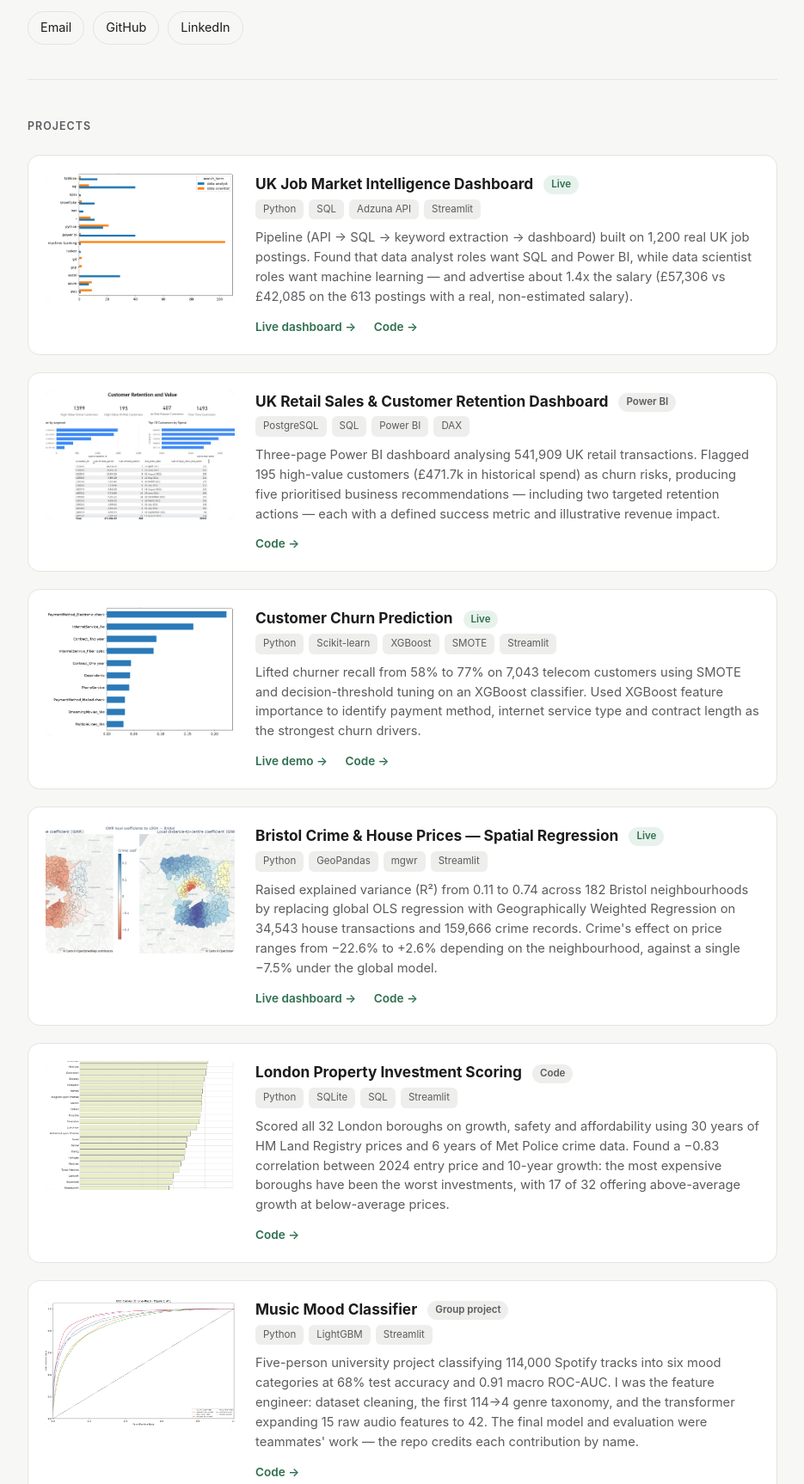
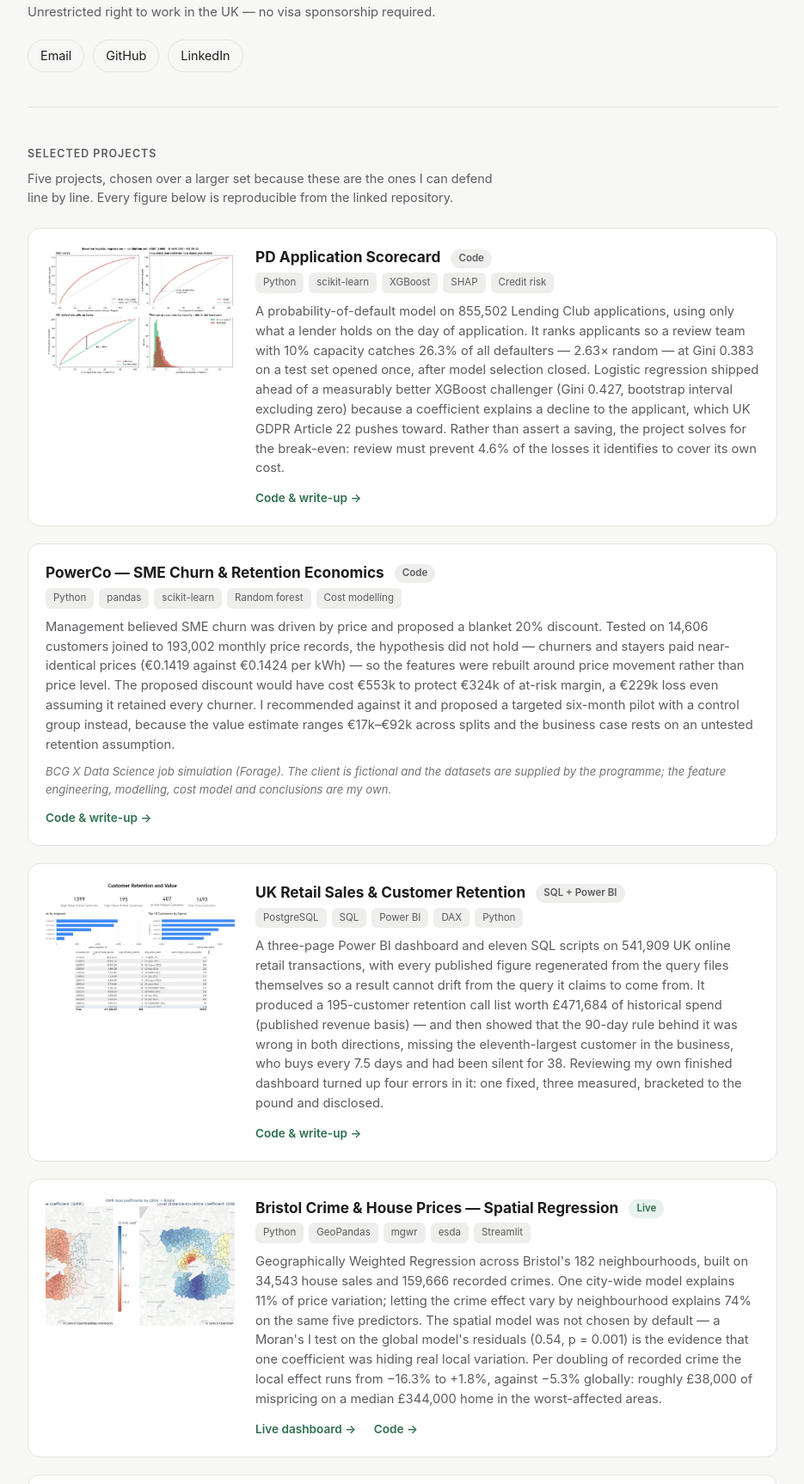
Before and after one commit to layaung-linnlett/layaung-linnlett.github.io, a plain HTML site: page index.html in a window 1280 px wide. Shown: the part 241-1967 px from the top of the page at 86% size, without its empty margins (172-1107 px from the left). Drawn offline with Linux system fonts and the light colour scheme.

Commit message:
Focus portfolio on five strongest projects
Replace seven-project list with PD scorecard, PowerCo churn economics,
UK retail retention, Bristol GWR and UK job market intelligence.
Add right-to-work line, state revenue basis on the retail figure.

Co-Authored-By: Claude Opus 5.5 <noreply@anthropic.com>

```diff
--- a/index.html
+++ b/index.html
@@ -4,6 +4,7 @@
 <meta charset="UTF-8">
 <meta name="viewport" content="width=device-width, initial-scale=1.0">
 <title>La Yaung Linn Lett — Data Science &amp; AI Portfolio</title>
+<meta name="description" content="Data Science &amp; AI graduate (First Class, UWE Bristol). Five end-to-end projects in credit risk, commercial analytics, SQL/Power BI and spatial statistics.">
 <style>
   :root{
     --bg:#f7f7f5; --surface:#ffffff; --text:#1c1c1e; --muted:#5c5c60;
@@ -27,7 +28,8 @@
   .wrap{max-width:920px; margin:0 auto; padding:0 24px;}
   header.hero{padding:72px 0 40px; border-bottom:1px solid var(--border);}
   header.hero h1{font-size:2.1rem; margin:0 0 6px; letter-spacing:-0.01em;}
-  header.hero p.tagline{color:var(--muted); font-size:1.05rem; margin:0 0 20px; max-width:60ch;}
+  header.hero p.tagline{color:var(--muted); font-size:1.05rem; margin:0 0 10px; max-width:62ch;}
+  header.hero p.rtw{color:var(--muted); font-size:0.92rem; margin:0 0 20px; max-width:62ch;}
   .links{display:flex; flex-wrap:wrap; gap:10px;}
   .links a{
     color:var(--text); text-decoration:none; font-size:0.9rem; padding:7px 14px;
@@ -39,20 +41,23 @@
   section + section{border-top:1px solid var(--border);}
   h2.section-title{
     font-size:0.78rem; text-transform:uppercase; letter-spacing:.08em; color:var(--muted);
-    margin:0 0 24px; font-weight:600;
+    margin:0 0 8px; font-weight:600;
   }
+  p.section-note{color:var(--muted); font-size:0.9rem; margin:0 0 24px; max-width:62ch;}
 
   .project{
     display:grid; grid-template-columns:220px 1fr; gap:24px;
     background:var(--surface); border:1px solid var(--border); border-radius:14px;
     padding:20px; margin-bottom:20px;
   }
+  .project.no-image{grid-template-columns:1fr;}
   .project img{width:100%; height:150px; object-fit:cover; border-radius:8px; display:block; background:var(--tag-bg);}
   .project-body h3{margin:0 0 4px; font-size:1.08rem;}
   .project-status{display:inline-block; font-size:0.72rem; padding:2px 9px; border-radius:999px; margin-left:8px; vertical-align:middle; font-weight:600;}
   .status-live{background:var(--accent-soft); color:var(--accent);}
   .status-code{background:var(--tag-bg); color:var(--muted);}
   .project-body p.desc{color:var(--muted); font-size:0.92rem; margin:6px 0 10px;}
+  .project-body p.note{color:var(--muted); font-size:0.82rem; margin:0 0 10px; font-style:italic; opacity:.85;}
   .tags{display:flex; flex-wrap:wrap; gap:6px; margin-bottom:10px;}
   .tags span{background:var(--tag-bg); color:var(--muted); font-size:0.72rem; padding:3px 9px; border-radius:6px;}
   .project-links a{
@@ -78,7 +83,8 @@
 <div class="wrap">
   <header class="hero">
     <h1>La Yaung Linn Lett</h1>
-    <p class="tagline">BSc (Hons) Data Science &amp; AI graduate (First Class), UWE Bristol. Seven end-to-end projects across SQL/Power&nbsp;BI dashboards, machine learning and geospatial analysis — seeking 2026 graduate roles in data analytics or data science.</p>
+    <p class="tagline">BSc (Hons) Data Science &amp; AI, First Class — UWE Bristol. Based in London. Five end-to-end projects across credit risk modelling, commercial analytics, SQL and Power&nbsp;BI, and spatial statistics — looking for full-time data science and analytics roles.</p>
+    <p class="rtw">Unrestricted right to work in the UK — no visa sponsorship required.</p>
     <div class="links">
       <a href="mailto:layaunglinnlett1@gmail.com">Email</a>
       <a href="https://github.com/layaung-linnlett" target="_blank" rel="noopener">GitHub</a>
@@ -87,52 +93,51 @@
   </header>
 
   <section id="projects">
-    <h2 class="section-title">Projects</h2>
+    <h2 class="section-title">Selected projects</h2>
+    <p class="section-note">Five projects, chosen over a larger set because these are the ones I can defend line by line. Every figure below is reproducible from the linked repository.</p>
 
     <div class="project">
-      <img src="assets/job-market.png" alt="Skill demand chart from the UK Job Market Intelligence Dashboard">
+      <img src="assets/pd-scorecard.png" alt="ROC curve, catch-rate curve, KS separation and score distributions for the PD application scorecard">
       <div class="project-body">
-        <h3>UK Job Market Intelligence Dashboard <span class="project-status status-live">Live</span></h3>
-        <div class="tags"><span>Python</span><span>SQL</span><span>Adzuna API</span><span>Streamlit</span></div>
-        <p class="desc">Pipeline (API → SQL → keyword extraction → dashboard) built on 1,200 real UK job postings. Found that data analyst roles want SQL and Power BI, while data scientist roles want machine learning — and advertise about 1.4x the salary (£57,306 vs £42,085 on the 613 postings with a real, non-estimated salary).</p>
+        <h3>PD Application Scorecard <span class="project-status status-code">Code</span></h3>
+        <div class="tags"><span>Python</span><span>scikit-learn</span><span>XGBoost</span><span>SHAP</span><span>Credit risk</span></div>
+        <p class="desc">A probability-of-default model on 855,502 Lending Club applications, using only what a lender holds on the day of application. It ranks applicants so a review team with 10% capacity catches 26.3% of all defaulters — 2.63&times; random — at Gini 0.383 on a test set opened once, after model selection closed. Logistic regression shipped ahead of a measurably better XGBoost challenger (Gini 0.427, bootstrap interval excluding zero) because a coefficient explains a decline to the applicant, which UK GDPR Article 22 pushes toward. Rather than assert a saving, the project solves for the break-even: review must prevent 4.6% of the losses it identifies to cover its own cost.</p>
         <div class="project-links">
-          <a href="https://uk-job-market-intelligence.streamlit.app" target="_blank" rel="noopener">Live dashboard →</a>
-          <a href="https://github.com/layaung-linnlett/uk-job-market-intelligence" target="_blank" rel="noopener">Code →</a>
+          <a href="https://github.com/layaung-linnlett/pd-model-application-scorecard" target="_blank" rel="noopener">Code &amp; write-up →</a>
+        </div>
+      </div>
+    </div>
+
+    <div class="project no-image">
+      <div class="project-body">
+        <h3>PowerCo — SME Churn &amp; Retention Economics <span class="project-status status-code">Code</span></h3>
+        <div class="tags"><span>Python</span><span>pandas</span><span>scikit-learn</span><span>Random forest</span><span>Cost modelling</span></div>
+        <p class="desc">Management believed SME churn was driven by price and proposed a blanket 20% discount. Tested on 14,606 customers joined to 193,002 monthly price records, the hypothesis did not hold — churners and stayers paid near-identical prices (&euro;0.1419 against &euro;0.1424 per kWh) — so the features were rebuilt around price movement rather than price level. The proposed discount would have cost &euro;553k to protect &euro;324k of at-risk margin, a &euro;229k loss even assuming it retained every churner. I recommended against it and proposed a targeted six-month pilot with a control group instead, because the value estimate ranges &euro;17k–&euro;92k across splits and the business case rests on an untested retention assumption.</p>
+        <p class="note">BCG X Data Science job simulation (Forage). The client is fictional and the datasets are supplied by the programme; the feature engineering, modelling, cost model and conclusions are my own.</p>
+        <div class="project-links">
+          <a href="https://github.com/layaung-linnlett/powerco-churn-analysis" target="_blank" rel="noopener">Code &amp; write-up →</a>
         </div>
       </div>
     </div>
 
     <div class="project">
-      <img src="assets/retail.jpg" alt="Customer retention page from the UK Retail Sales dashboard">
+      <img src="assets/retail.jpg" alt="Customer retention and value page from the UK online retail Power BI dashboard">
       <div class="project-body">
-        <h3>UK Retail Sales &amp; Customer Retention Dashboard <span class="project-status status-code">Power BI</span></h3>
-        <div class="tags"><span>PostgreSQL</span><span>SQL</span><span>Power BI</span><span>DAX</span></div>
-        <p class="desc">Three-page Power BI dashboard analysing 541,909 UK retail transactions. Flagged 195 high-value customers (£471.7k in historical spend) as churn risks, producing five prioritised business recommendations — including two targeted retention actions — each with a defined success metric and illustrative revenue impact.</p>
+        <h3>UK Retail Sales &amp; Customer Retention <span class="project-status status-code">SQL + Power BI</span></h3>
+        <div class="tags"><span>PostgreSQL</span><span>SQL</span><span>Power BI</span><span>DAX</span><span>Python</span></div>
+        <p class="desc">A three-page Power BI dashboard and eleven SQL scripts on 541,909 UK online retail transactions, with every published figure regenerated from the query files themselves so a result cannot drift from the query it claims to come from. It produced a 195-customer retention call list worth &pound;471,684 of historical spend (published revenue basis) — and then showed that the 90-day rule behind it was wrong in both directions, missing the eleventh-largest customer in the business, who buys every 7.5 days and had been silent for 38. Reviewing my own finished dashboard turned up four errors in it: one fixed, three measured, bracketed to the pound and disclosed.</p>
         <div class="project-links">
-          <a href="https://github.com/layaung-linnlett/retail-sales-performance-dashboard" target="_blank" rel="noopener">Code →</a>
+          <a href="https://github.com/layaung-linnlett/UK-Online-Retail-Sales-and-Customer-Retention-Dashboard" target="_blank" rel="noopener">Code &amp; write-up →</a>
         </div>
       </div>
     </div>
 
     <div class="project">
-      <img src="assets/churn.png" alt="XGBoost feature importance chart from the Customer Churn Prediction project">
-      <div class="project-body">
-        <h3>Customer Churn Prediction <span class="project-status status-live">Live</span></h3>
-        <div class="tags"><span>Python</span><span>Scikit-learn</span><span>XGBoost</span><span>SMOTE</span><span>Streamlit</span></div>
-        <p class="desc">Lifted churner recall from 58% to 77% on 7,043 telecom customers using SMOTE and decision-threshold tuning on an XGBoost classifier. Used XGBoost feature importance to identify payment method, internet service type and contract length as the strongest churn drivers.</p>
-        <div class="project-links">
-          <a href="https://customer-churn-predictor-telecom.streamlit.app" target="_blank" rel="noopener">Live demo →</a>
-          <a href="https://github.com/layaung-linnlett/customer_churn_prediction" target="_blank" rel="noopener">Code →</a>
-        </div>
-      </div>
-    </div>
-
-    <div class="project">
-      <img src="assets/bristol.png" alt="Geographically weighted regression coefficient map of Bristol">
+      <img src="assets/bristol.png" alt="Map of Bristol showing the local crime coefficient for each of 182 neighbourhoods">
       <div class="project-body">
         <h3>Bristol Crime &amp; House Prices — Spatial Regression <span class="project-status status-live">Live</span></h3>
-        <div class="tags"><span>Python</span><span>GeoPandas</span><span>mgwr</span><span>Streamlit</span></div>
-        <p class="desc">Raised explained variance (R²) from 0.11 to 0.74 across 182 Bristol neighbourhoods by replacing global OLS regression with Geographically Weighted Regression on 34,543 house transactions and 159,666 crime records. Crime's effect on price ranges from −22.6% to +2.6% depending on the neighbourhood, against a single −7.5% under the global model.</p>
+        <div class="tags"><span>Python</span><span>GeoPandas</span><span>mgwr</span><span>esda</span><span>Streamlit</span></div>
+        <p class="desc">Geographically Weighted Regression across Bristol's 182 neighbourhoods, built on 34,543 house sales and 159,666 recorded crimes. One city-wide model explains 11% of price variation; letting the crime effect vary by neighbourhood explains 74% on the same five predictors. The spatial model was not chosen by default — a Moran's I test on the global model's residuals (0.54, p = 0.001) is the evidence that one coefficient was hiding real local variation. Per doubling of recorded crime the local effect runs from &minus;16.3% to +1.8%, against &minus;5.3% globally: roughly &pound;38,000 of mispricing on a median &pound;344,000 home in the worst-affected areas.</p>
         <div class="project-links">
           <a href="https://bristol-crime-houseprices-gwr.streamlit.app" target="_blank" rel="noopener">Live dashboard →</a>
           <a href="https://github.com/layaung-linnlett/bristol-crime-houseprices-gwr" target="_blank" rel="noopener">Code →</a>
@@ -141,37 +146,14 @@
     </div>
 
     <div class="project">
-      <img src="assets/london-property.png" alt="Investment score ranking of all 32 London boroughs">
+      <img src="assets/job-market.png" alt="Chart comparing skill demand in data analyst and data scientist job adverts">
       <div class="project-body">
-        <h3>London Property Investment Scoring <span class="project-status status-code">Code</span></h3>
-        <div class="tags"><span>Python</span><span>SQLite</span><span>SQL</span><span>Streamlit</span></div>
-        <p class="desc">Scored all 32 London boroughs on growth, safety and affordability using 30 years of HM Land Registry prices and 6 years of Met Police crime data. Found a −0.83 correlation between 2024 entry price and 10-year growth: the most expensive boroughs have been the worst investments, with 17 of 32 offering above-average growth at below-average prices.</p>
+        <h3>UK Job Market Intelligence <span class="project-status status-live">Live</span></h3>
+        <div class="tags"><span>Python</span><span>SQLite</span><span>SQL</span><span>Adzuna API</span><span>Streamlit</span></div>
+        <p class="desc">A pipeline from the Adzuna API into a four-table SQLite database, analysed in SQL and served as a dashboard, on 2,398 UK data job postings collected in two scrapes six weeks apart. Machine learning appears in 104 of 163 data-scientist skill mentions and 1 of 170 analyst mentions — two different jobs sharing a family name. Skill mentions also fell 25% between the scrapes, and the project deliberately does not report that as a market finding: every single skill moved the same direction, which points at the sample rather than at demand, and two data points cannot separate three competing explanations.</p>
         <div class="project-links">
-          <a href="https://github.com/layaung-linnlett/london_property_analysis" target="_blank" rel="noopener">Code →</a>
-        </div>
-      </div>
-    </div>
-
-    <div class="project">
-      <img src="assets/music-mood.png" alt="ROC-AUC curves from the Music Mood Classifier model">
-      <div class="project-body">
-        <h3>Music Mood Classifier <span class="project-status status-code">Group project</span></h3>
-        <div class="tags"><span>Python</span><span>LightGBM</span><span>Streamlit</span></div>
-        <p class="desc">Five-person university project classifying 114,000 Spotify tracks into six mood categories at 68% test accuracy and 0.91 macro ROC-AUC. I was the feature engineer: dataset cleaning, the first 114→4 genre taxonomy, and the transformer expanding 15 raw audio features to 42. The final model and evaluation were teammates' work — the repo credits each contribution by name.</p>
-        <div class="project-links">
-          <a href="https://github.com/layaung-linnlett/Music_Mood_Classifier" target="_blank" rel="noopener">Code →</a>
-        </div>
-      </div>
-    </div>
-
-    <div class="project">
-      <img src="assets/fifa.png" alt="Simulated World Cup 2026 title odds for the top 16 teams">
-      <div class="project-body">
-        <h3>FIFA World Cup 2026 Prediction Engine <span class="project-status status-code">Code</span></h3>
-        <div class="tags"><span>Python</span><span>Elo</span><span>Dixon-Coles</span><span>Monte Carlo</span><span>pytest</span></div>
-        <p class="desc">Rated 300 international teams with Elo from 49,477 historical results, converted rating gaps into scoreline probabilities with a Dixon-Coles Poisson model, then simulated all 104 tournament matches 10,000 times. Argentina wins about 23% of simulations. Covered by 77 automated tests running in CI.</p>
-        <div class="project-links">
-          <a href="https://github.com/layaung-linnlett/fifa-2026-predictor" target="_blank" rel="noopener">Code →</a>
+          <a href="https://uk-job-market-intelligence.streamlit.app" target="_blank" rel="noopener">Live dashboard →</a>
+          <a href="https://github.com/layaung-linnlett/uk-job-market-intelligence" target="_blank" rel="noopener">Code →</a>
         </div>
       </div>
     </div>
@@ -186,11 +168,11 @@
       </div>
       <div>
         <h4>Libraries &amp; Tools</h4>
-        <p>Pandas, Scikit-learn, XGBoost, LightGBM, Matplotlib, GeoPandas, Streamlit, Power BI, Git/GitHub, Excel</p>
+        <p>pandas, scikit-learn, XGBoost, SHAP, GeoPandas, mgwr, Matplotlib, Streamlit, Power BI, DAX, Git/GitHub, Excel</p>
       </div>
       <div>
         <h4>Techniques</h4>
-        <p>Statistical analysis, hypothesis testing, data cleaning, machine learning, cross-validation, API data collection, dashboard development, data storytelling</p>
+        <p>Credit risk modelling, imbalanced classification, decision-threshold and cost optimisation, fairness and disparate-impact auditing, spatial regression, hypothesis testing, API data collection, dashboard development, data storytelling</p>
       </div>
     </div>
   </section>
```
Also changed, not shown: assets/pd-scorecard.png (added).
